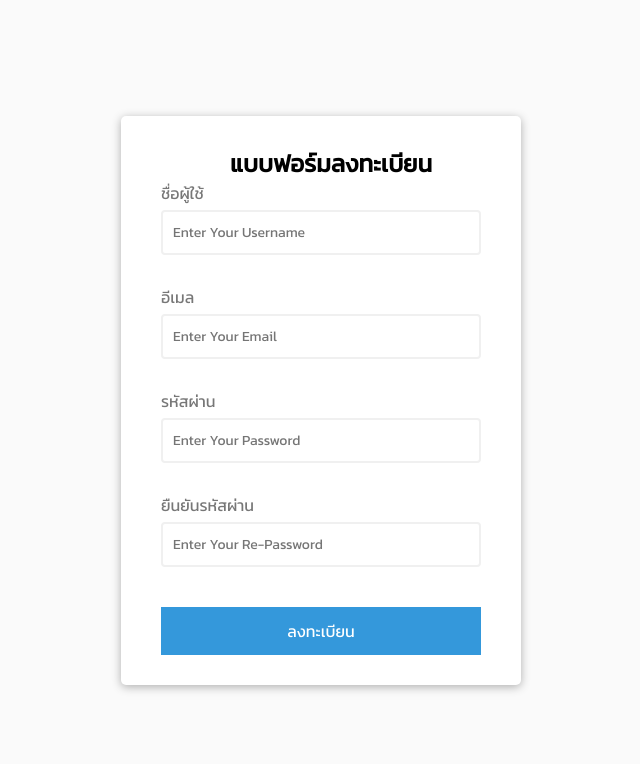
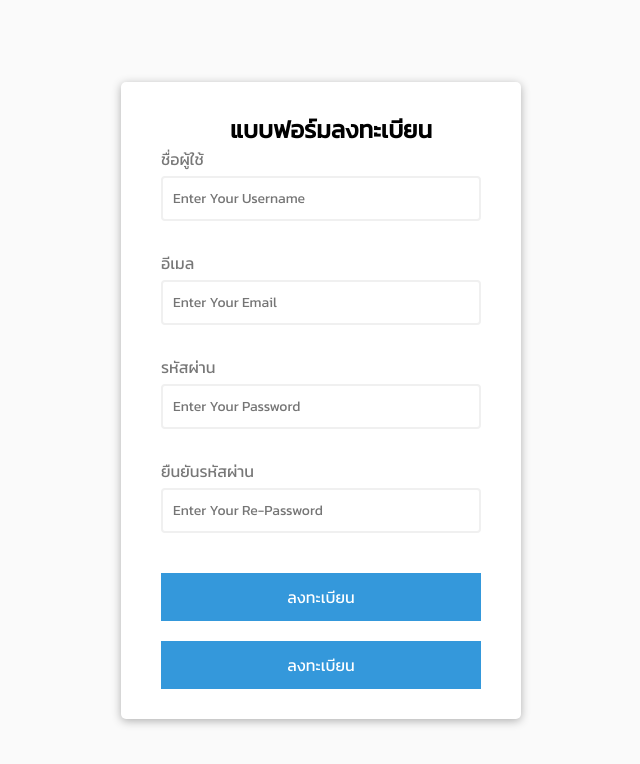
Before and after one commit to ThanyananL/Beginner-Project-of-JavaScript, a plain HTML site: page form/index.html in a window 1280 px wide. Shown: the whole page, without its empty margins (319-959 px from the left). Drawn offline with Linux system fonts and the light colour scheme.

Commit message:
add button

```diff
--- a/form/index.html
+++ b/form/index.html
@@ -33,6 +33,7 @@
                 <small>error message</small>
             </div>
             <button type="submit">ลงทะเบียน</button>
+            <button type="submit">ลงทะเบียน</button>
         </form>
     </div>
     <script src="app.js"></script>
```
